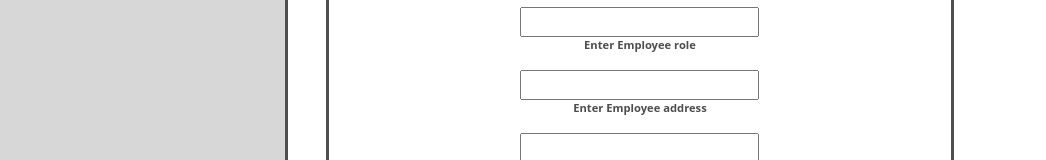
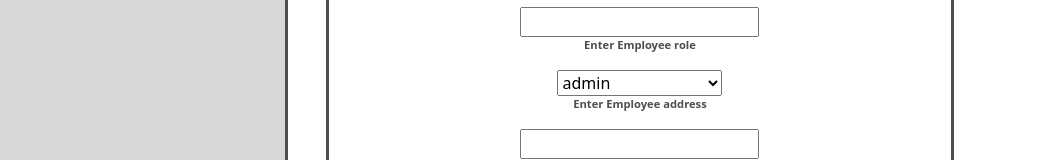
Before and after one commit to Chandru3493/Flames-Kitchen, a React (Create React App) app: page /ViewEmployee in a window 1280 px wide. Both pictures are taken after typing "Sample" into the empty fields and a click on the button "Add Employee". Shown: the part 182-342 px from the top of the page, without its empty margins (0-1046 px from the left). Built offline with nearby package versions, Linux system fonts and the light colour scheme.

Commit message:
sequelized frontend

```diff
--- a/src/components/Card.js
+++ b/src/components/Card.js
@@ -8,7 +8,7 @@ const Card = (props) => {
      <div className='cardtexti'>
      <p>Name: {datum.name}</p>
      <p>email: {datum.email_id}</p></div>
-     <div className='cardphotoi'>photo</div>
+
     </div>
   )
 }
--- a/src/components/ViewEmployee.js
+++ b/src/components/ViewEmployee.js
@@ -12,7 +12,7 @@ const ViewEmployee = () => {
 
     const [view,setView] = useState();
     const [add,setAdd]=useState(false);
-    const [data,setData]=useState({});
+    const [data,setData]=useState({role: 'admin'});
 
 
 
@@ -46,7 +46,7 @@ const ViewEmployee = () => {
       const push= async()=>{
 
           const {name,salary,address,role,email,password} = data;
-
+          console.log(role)
           const rep = await axios.post(`http://${config.v}:${config.port}/addemployee`,{empname:name,empsalary:Number(salary),empaddress:address,emprole: role,emailid: email,password: password});
           if(rep.data==="already exists"){
             window.alert("User already exists");          }else{
@@ -82,6 +82,7 @@ const ViewEmployee = () => {
       <div className='empdet'>
         <p className='deti'>  Name : {view.name}</p>
         <p className='deti'>  Employee email id: {view.email_id}</p>
+        <p className='deti'>  Employee id: {view.id}</p>
         <p className='deti'>  Salary: {view.salary}</p>
         <p className='deti'>  Address: {view.address}</p>
         <p className='deti'>  Role : {view.role}</p>
@@ -89,9 +90,7 @@ const ViewEmployee = () => {
         <p className='deti'>  Last Updation : {view.updatedAt}</p>
         </div>
         <div className='photoback'>
-          <div className='photoholder'>
-          <div className='empphoto'><p>photo</p>
-            </div></div><div className='buttonhold'>
+          <div className='buttonhold'>
             <input type='button' id='gobackemp' className='buttona' value="return" onClick={()=>{setView()}}/>
             </div></div>
 
@@ -113,7 +112,12 @@ const ViewEmployee = () => {
 
       <div className="inptwo">
         <p className='inptext'>Enter Employee role</p>
-     <input value={data.role} name='role' onChange={(e)=>{setData({...data,[e.target.name]:e.target.value})}} type='text'/></div>
+     <select value={data.role} name='role' onChange={(e)=>{setData({...data,role : e.target.value})}}  >
+     <option disabled={true}>Please select a role</option>
+      <option value='waiter' >waiter</option>
+      <option value='admin' >admin</option>
+      <option value='cook'>cook</option>
+      </select></div>
 
       <div className="inptwo">
         <p className='inptext'>Enter Employee address</p>
@@ -124,7 +128,7 @@ const ViewEmployee = () => {
       <div className='inptwo'><p className='inptext'>Enter Employee email</p>
       <input value={data.email} name='email' onChange={(e)=>{setData({...data,[e.target.name]:e.target.value})}} type='text'/></div>
       <div className='inptwo'><p className='inptext'>Enter Employee password</p>
-      <input value={data.password} name='password' onChange={(e)=>{setData({...data,[e.target.name]:e.target.value})}} type='password'/></div>
+      <input value={data.password} name='password' onChange={(e)=>{setData({...data,[e.target.name] : e.target.value})}} type='password'/></div>
      <div> <input type='button' id="addreturn"  className='buttona' value="return" onClick={()=>{setAdd(false);setData({});}}/><input type='button' id="addbut" className='buttona' value="Add employee" onClick={push}/></div>
       </div>
       </div>
```
